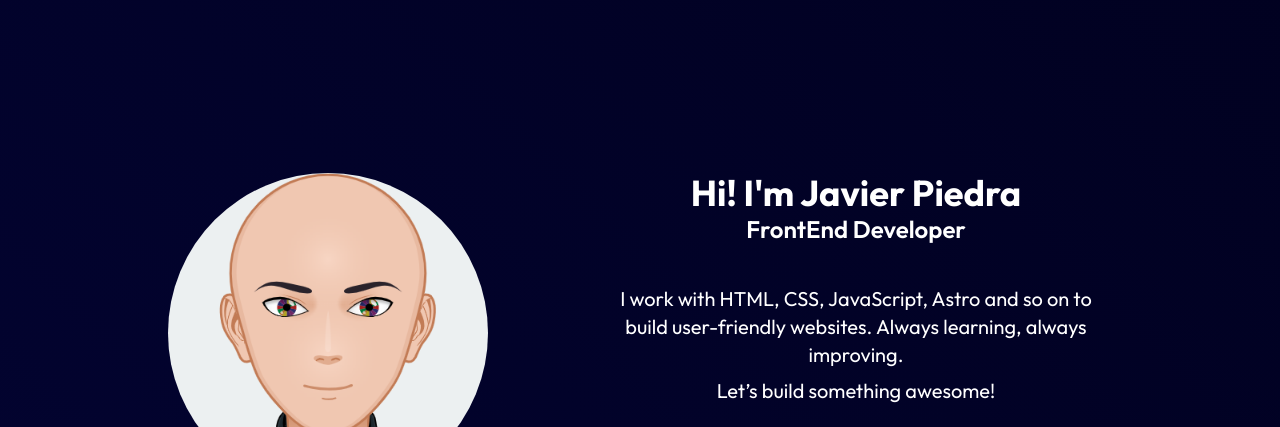
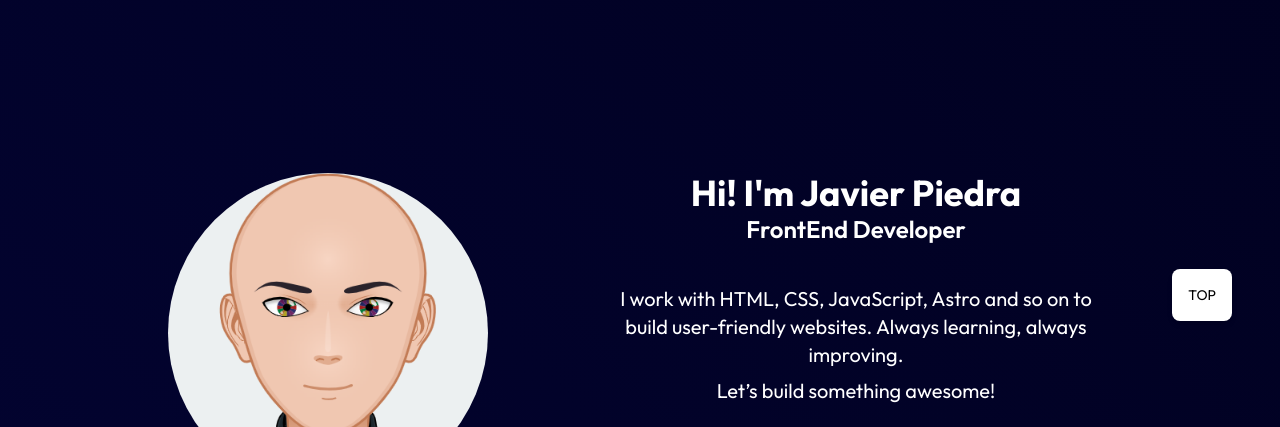
Before and after one commit to jpiedra181/javier_portfolio, an Astro site: page / in a window 1280 px wide. Shown: the part 115-542 px from the top of the page. Built offline with nearby package versions, Linux system fonts and the light colour scheme; Astro itself is replaced by a stand-in of ours; a web font is replaced by a local one.

Commit message:
add button to top

```diff
--- a/src/layouts/Layout.astro
+++ b/src/layouts/Layout.astro
@@ -24,9 +24,12 @@ const { title } = Astro.props
 		<!-- JavaScript -->
 		<!-- <script src="/scripts/contacForm.js" defer></script> -->
 	</head>
-	<body class="m-0 px-8 md:px-14 xl:px-32 w-full flex flex-col">
+	<body class="m-0 px-8 md:px-14 xl:px-32 w-full flex flex-col relative">
 		<Header />
 		<slot />
+		<article class="absolute top-96 right-12 p-4 bg-white text-black rounded-lg shadow-md">
+			<p class="text-sm">TOP</p>
+		</article>
 		<Footer />
 	</body>
 </html>
```
